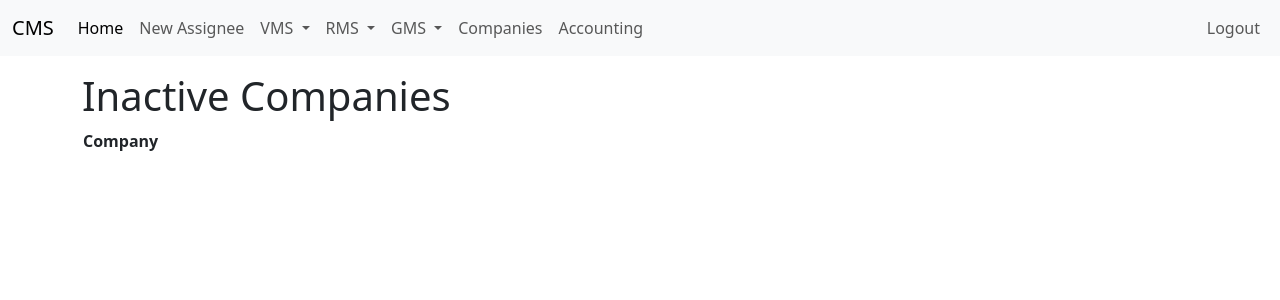
After one commit to gnat1923/relocation-cms, a Flask app: page /inactive_companies in a window 1280 px wide. The commit adds this page. Shown: the top 300 px of the page. Run offline with Flask 3, Linux system fonts and the light colour scheme; the visitor is signed in with stand-in values (Sample User, id 1); data that the repository does not hold is empty.

Commit message:
added disable company functionality

```diff
--- a/app/forms.py
+++ b/app/forms.py
@@ -55,6 +55,7 @@ class NewCompanyForm(FlaskForm):
     postcode = IntegerField("Postcode", validators=[DataRequired()])
     city = StringField("City", validators=[DataRequired()])
     notes = TextAreaField("Additional Notes")
+    active = BooleanField("Active Company?")
     packages = FieldList(FormField(PackagePriceForm))
     submit = SubmitField("Submit")
 
--- a/app/models.py
+++ b/app/models.py
@@ -34,6 +34,7 @@ class Company(db.Model):
     postcode: so.Mapped[int] = so.mapped_column(sa.Integer, nullable=True)
     city: so.Mapped[str] = so.mapped_column(sa.String(64), nullable=True)
     notes: so.Mapped[Optional[str]] = so.mapped_column(sa.String(1064))
+    active: so.Mapped[bool] = so.mapped_column(sa.Boolean, nullable=True, default=True)
 
     # Relationships
     assignees: so.Mapped[List["Assignee"]] = so.relationship(back_populates="company", cascade="all, delete-orphan")
--- a/app/routes.py
+++ b/app/routes.py
@@ -252,7 +252,11 @@ def edit_package(package_id):
 @app.route("/companies", methods=["GET"])
 @login_required
 def companies():
-    companies = Company.query.all()
+    #companies = Company.query.all()
+    companies = db.session.execute(
+        sa.select(Company)
+        .where(Company.active == True)
+    ).scalars().all()
 
     return render_template("companies.html", companies=companies)
 
@@ -339,6 +343,7 @@ def edit_company(company_name):
 
     all_packages = db.session.execute(
         sa.select(Package)
+        .where(Package.active == True)
         ).scalars().all()
 
     form = NewCompanyForm()
@@ -372,6 +377,7 @@ def edit_company(company_name):
         form.address2.data = company.address2
         form.postcode.data = company.postcode
         form.city.data = company.city
+        form.active.data = company.active
         form.notes.data = company.notes
 
         #load up company packages
@@ -399,6 +405,7 @@ def edit_company(company_name):
             company.address2 = form.address2.data
             company.postcode = form.postcode.data
             company.city = form.city.data
+            company.active = form.active.data
             company.notes = form.notes.data
 
             package_price_list = [] #list of package prices from form
@@ -467,3 +474,13 @@ def company_assignees(company_name):
     assignees = company.assignees
 
     return render_template("view_company_assignees.html", title=f"{company_name} - Assignees", assignees=assignees, company_name=company_name)
+
+@app.route("/inactive_companies", methods=["GET"])
+@login_required
+def view_inactive_companies():
+    inactive_companies = db.session.execute(
+        sa.select(Company)
+        .where(Company.active == False)
+    ).scalars().all()
+
+    return render_template("view_companies_inactive.html", title="Inactive Companies", inactive_companies=inactive_companies)
--- a/app/templates/companies.html
+++ b/app/templates/companies.html
@@ -3,7 +3,8 @@
 {% block content %}
 <h1>Companies</h1><br>
 <a href="{{url_for('view_company_packages')}} ">Company Packages</a><br>
-<a href="{{url_for('add_company')}} ">Add New Company</a><br><br>
+<a href="{{url_for('add_company')}} ">Add New Company</a><br>
+<a href="{{url_for('view_inactive_companies')}} ">View Inactive Companies</a><br><br>
     <table>
         <tr>
             <th>Company</th>
--- a/app/templates/edit_company.html
+++ b/app/templates/edit_company.html
@@ -11,6 +11,7 @@
     {{wtf.form_field(form.address2)}}
     {{wtf.form_field(form.postcode)}}
     {{wtf.form_field(form.city)}}
+    {{wtf.form_field(form.active)}}
     {{wtf.form_field(form.notes)}}
     <br><hr>
     <table class="table table-striped table-sm">
--- /dev/null
+++ b/app/templates/view_companies_inactive.html
@@ -0,0 +1,17 @@
+{% extends "base.html" %}
+
+{% block content %}
+<h1>Inactive Companies</h1>
+
+<table>
+    <tr>
+        <th>Company</th>
+    </tr>
+    {% for company in inactive_companies %}
+        <tr>
+            <td><a href="{{url_for('view_company', company_name=company.name)}}">{{ company.name }}</a> </td>
+        </tr>
+    {% endfor %}
+</table>
+
+{% endblock %}
```
Also changed, not shown: migrations/versions/088d905213ae_added_company_active_inactive_toggle.py (added, +32 -0 lines), app.db.
